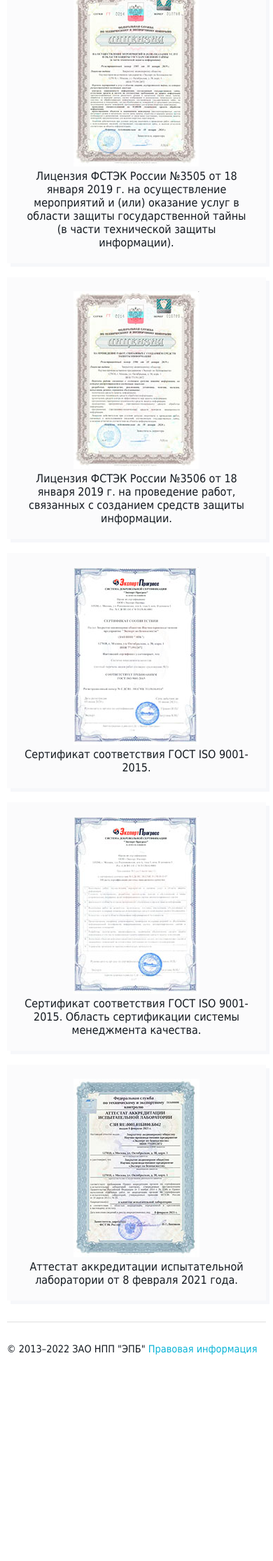
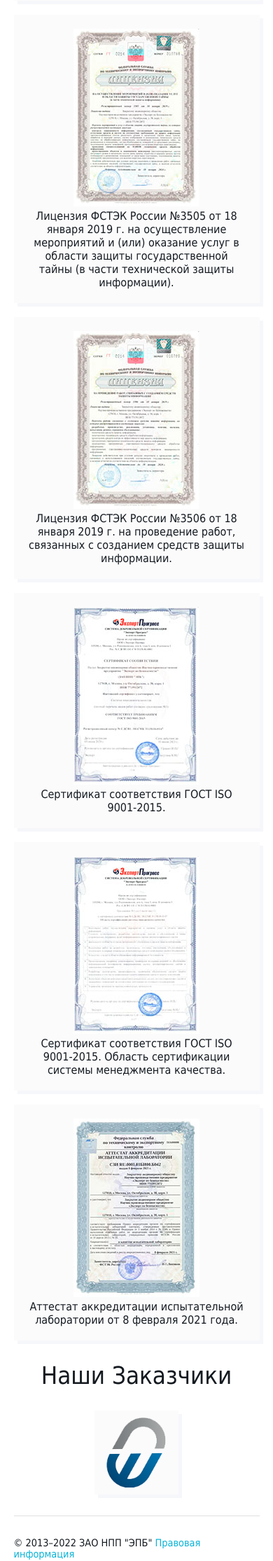
Before and after one commit to npp-epb/npp-epb.github.io, a Flask app: page / in a window 390 px wide. Shown: the part 2610-4840 px from the top of the page at 70% size. Before the commit the page ends 4545 px from the top, so only its background shows below. Run offline with Flask 2, Linux system fonts and the light colour scheme.

Commit message:
clients init, target _blank

```diff
--- a/src/template_vars.py
+++ b/src/template_vars.py
@@ -10,3 +10,7 @@
     "ISO 9001-2015 2.jpg"           : "Сертификат соответствия ГОСТ ISO 9001-2015. Область сертификации системы менеджмента качества.",
     "attestat-akreditaci.jpg"       : "Аттестат аккредитации испытательной лаборатории от 8 февраля 2021 года.",
 }
+
+clients = [
+    ('logo-2.png', 'ЗАО НПП "ЭПБ"', 'https://npp-epb.ru/'),
+]
--- a/static/main.css
+++ b/static/main.css
@@ -1,7 +1,7 @@
 body {
     margin: 0;
     padding: 0;
-    width: 95vw;
+    width: 90vw;
     margin: auto;
     color: #141a20;
     font-family: Tahoma, Verdana, Arial, Helvetica;
@@ -81,16 +81,10 @@
     color: #09b3d6;
 }
 
-.footer {
-    border-top: 1px solid #e0e0e0;
-    margin-top: 30px;
-    padding: 30px 0 30px 0;
-}
-
 .licenses {
     display: flex;
     flex-flow: row wrap;
-    justify-content: flex-start;
+    justify-content: center;
     gap: 20px;
 }
 
@@ -107,9 +101,49 @@
     margin: auto;
 }
 
-.license-img a,
-.license-img a img {
-    width: inherit;
+.clients {
+    display: flex;
+    flex-flow: row wrap;
+    justify-content: flex-start;
+    gap: 10px;
+}
+
+.clients>div {
+    width: 100px;
+    height: 100px;
+    padding: 10px;
+    background: #fbfbfc;
+    position: relative;
+    box-shadow: 5px 5px #f6f7fa;
+}
+
+.client-description {
+    position: absolute;
+    top: 0;
+    left: 0;
+    width: 120px;
+    height: 70px;
+    padding-top: 50px;
+    text-align: center;
+    word-break: break-word;
+    opacity: 0;
+    transition: opacity 125ms ease-out;
+    background: rgba(246, 247, 250, 0.5);
+}
+
+.clients>div:hover .client-description {
+    opacity: 1;
+}
+
+.client-img img {
+    width: 100px;
+    margin: auto;
+}
+
+.footer {
+    border-top: 1px solid #e0e0e0;
+    margin-top: 30px;
+    padding: 30px 0 30px 0;
 }
 
 @media (max-width: 1100px) {
@@ -137,7 +171,7 @@
         margin-top: 30px;
     }
 
-    .licenses {
+    .clients {
         justify-content: center;
     }
 
--- a/templates/index.jinja
+++ b/templates/index.jinja
@@ -49,10 +49,28 @@
             {% set name, ext = extract_name_and_ext(filename) %}
             <div>
                 <div class="license-img">
-                    <a href="static/i/license/orig/{{ filename }}"><img
+                    <a target="_blank" href="static/i/license/orig/{{ filename }}"><img
                             src="static/i/license/preview/{{ name }}-preview.{{ ext }}" /></a>
                 </div>
                 <div class="license-description">{{ description }}</div>
+            </div>
+            {% endfor %}
+        </div>
+    </section>
+
+    <section>
+        <div class="heading-2">
+            Наши Заказчики
+        </div>
+        <div class="clients">
+            {% for filename, description, link in clients %}
+            <div>
+                <a target="_blank" href="{{ link }}">
+                    <div class="client-img">
+                        <img src="static/i/client/{{ filename }}" />
+                    </div>
+                    <div class="client-description">{{ description }}</div>
+                </a>
             </div>
             {% endfor %}
         </div>
```
Also changed, not shown: index.html (+26 -10 lines), static/main.min.css (+1 -1 lines), static/i/client/logo-2.png (added).
